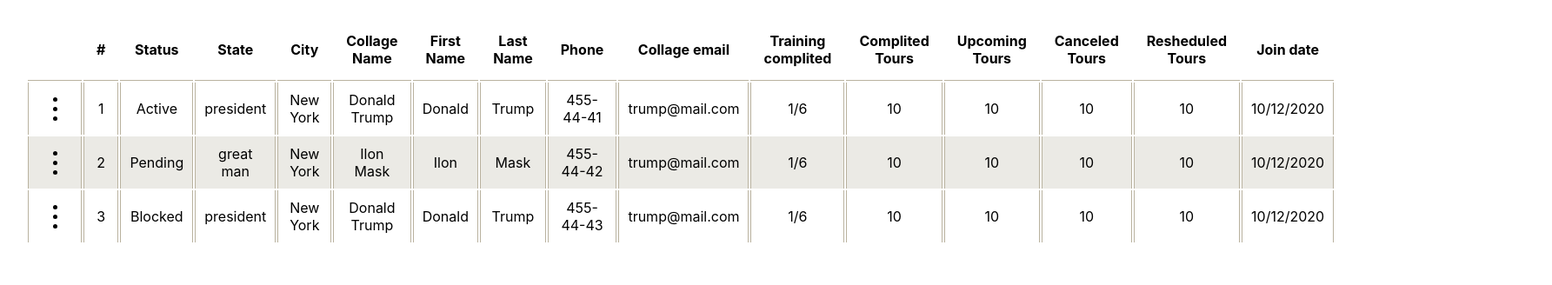
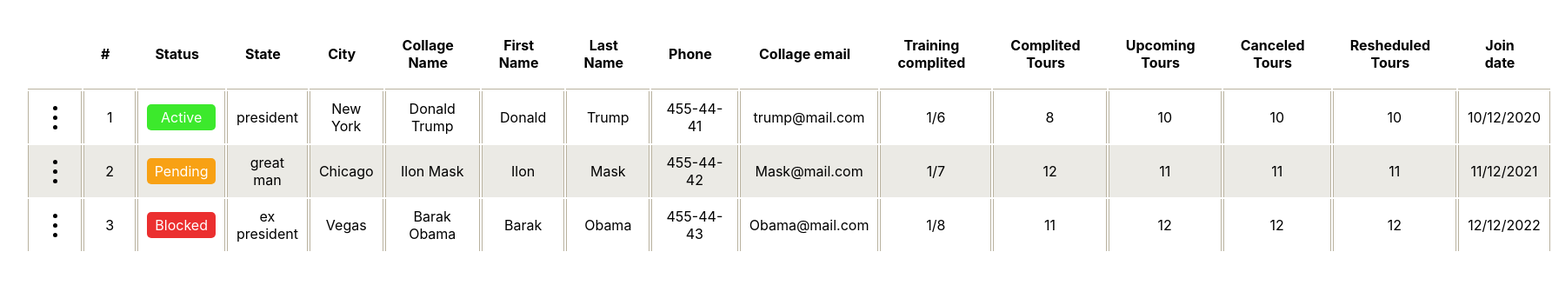
Before and after one commit to AndreyKornyusko/Table-luk, a React (Create React App) app in the folder my-app/: page / in a window 1280 px wide. Shown: the top 328 px of the page at 87% size, 1785 px wide, since content can reach past the window. Built offline with nearby package versions, Linux system fonts and the light colour scheme.

Commit message:
added head btn logic

```diff
--- a/my-app/src/Componets/Table/Table/Table.css
+++ b/my-app/src/Componets/Table/Table/Table.css
@@ -19,15 +19,39 @@ tr:nth-child(odd) {
 tr:nth-child(even) {
   background: #ebeae5;
   border-bottom: 1px solid #b9b29f;
-
 }
 
-.table__btn-td{
+.table__btn-td {
   text-align: center;
   padding: 0;
 }
 
-.table__head-btn{
+.table__head-btn {
   cursor: pointer;
+  padding: 10px;
+  padding-right: 20px;
+}
+
+.table__active-td {
+  display: block;
   padding: 5px;
+  border-radius: 5px;
+  background-color: rgb(60, 233, 44);
+  color: #fff;
 }
+
+.table__pending-td {
+  display: block;
+  padding: 5px;
+  border-radius: 5px;
+  background-color: rgb(248, 161, 20);
+  color: #fff;
+}
+
+.table__blocked-td {
+  display: block;
+  padding: 5px;
+  border-radius: 5px;
+  background-color: rgb(235, 47, 47);
+  color: #fff;
+}
--- a/my-app/src/Componets/Table/Table/Table.tsx
+++ b/my-app/src/Componets/Table/Table/Table.tsx
@@ -17,100 +17,129 @@ const Table = ({
   handleHeadBtnClickNumberCol,
   handleHeadBtnClickTextCol,
   handleHeadBtnClickDateCol
- }) => (
+}) => (
     <table className="table">
       <thead >
         <tr>
           <th >
           </th>
           <th >
-            <div id="rowIndex" className="table__head-btn"
+            <div id="rowIndex"
+              data-id="rowIndex"
+              className="table__head-btn"
               onClick={handleHeadBtnClickNumberCol}>
-              <div className="table__head-title">#</div>
+              <div data-id="rowIndex"
+                className="table__head-title">#</div>
             </div>
           </th>
           <th >
-            <div id="status" className="table__head-btn"
+            <div id="status"
+              data-id="status"
+              className="table__head-btn"
               onClick={handleHeadBtnClickTextCol}>
-              <div className="table__head-title">Status</div>
+              <div data-id="status" className="table__head-title">Status</div>
             </div>
           </th>
           <th >
-            <div id="state" className="table__head-btn"
+            <div id="state" data-id="state" className="table__head-btn"
               onClick={handleHeadBtnClickTextCol}>
-              <div className="table__head-title">State</div>
+              <div data-id="state" className="table__head-title">State</div>
             </div>
           </th>
           <th >
-            <div id="city" className="table__head-btn"
+            <div id="city"
+              data-id="city"
+              className="table__head-btn"
               onClick={handleHeadBtnClickTextCol}>
-              <div className="table__head-title">City</div>
+              <div data-id="city" className="table__head-title">City</div>
             </div>
           </th>
           <th >
-            <div id="collageName" className="table__head-btn"
+            <div id="collageName"
+              data-id="collageName"
+              className="table__head-btn"
               onClick={handleHeadBtnClickTextCol}>
-              <div className="table__head-title">Collage Name</div>
+              <div data-id="collageName" className="table__head-title">Collage Name</div>
             </div>
           </th>
           <th >
-            <div id="firstName" className="table__head-btn"
+            <div id="firstName"
+              data-id="firstName"
+              className="table__head-btn"
               onClick={handleHeadBtnClickTextCol}>
-              <div className="table__head-title">First Name</div>
+              <div data-id="firstName" className="table__head-title">First Name</div>
             </div>
           </th>
           <th >
-            <div id="lastName" className="table__head-btn"
+            <div id="lastName"
+              data-id="lastName"
+              className="table__head-btn"
               onClick={handleHeadBtnClickTextCol}>
-              <div className="table__head-title">Last Name</div>
+              <div data-id="lastName" className="table__head-title">Last Name</div>
             </div>
           </th>
           <th >
-            <div id="phone" className="table__head-btn"
+            <div id="phone"
+              data-id="phone"
+              className="table__head-btn"
               onClick={handleHeadBtnClickNumberCol}>
-              <div className="table__head-title">Phone</div>
+              <div data-id="phone" className="table__head-title">Phone</div>
             </div>
           </th>
           <th >
-            <div id="collageEmail" className="table__head-btn"
+            <div id="collageEmail"
+              data-id="phocollageEmailne"
+              className="table__head-btn"
               onClick={handleHeadBtnClickTextCol}>
-              <div className="table__head-title">Collage email</div>
+              <div data-id="collageEmail" className="table__head-title">Collage email</div>
             </div>
           </th>
           <th >
-            <div id="trainingComplited" className="table__head-btn"
+            <div id="trainingComplited"
+              data-id="trainingComplited"
+              className="table__head-btn"
               onClick={handleHeadBtnClickNumberCol}>
-              <div className="table__head-title">Training complited</div>
+              <div data-id="trainingComplited" className="table__head-title">Training complited</div>
             </div>
           </th>
           <th >
-            <div id="complitedTours" className="table__head-btn"
+            <div id="complitedTours"
+              data-id="complitedTours"
+              className="table__head-btn"
               onClick={handleHeadBtnClickNumberCol}>
-              <div className="table__head-title">Complited Tours</div>
+              <div data-id="complitedTours" className="table__head-title">Complited Tours</div>
             </div>
           </th>
           <th >
-            <div id="upcomingTours" className="table__head-btn"
+            <div id="upcomingTours"
+              data-id="upcomingTours"
+              className="table__head-btn"
               onClick={handleHeadBtnClickNumberCol}>
-              <div className="table__head-title">Upcoming Tours</div>
+              <div data-id="upcomingTours" className="table__head-title">Upcoming Tours</div>
             </div>
           </th>
           <th >
-            <div id="canceledTours" className="table__head-btn"
+            <div id="canceledTours"
+              data-id="canceledTours"
+              className="table__head-btn"
               onClick={handleHeadBtnClickNumberCol}>
-              <div className="table__head-title">Canceled Tours</div>
+              <div data-id="canceledTours" className="table__head-title">Canceled Tours</div>
             </div>
           </th>
           <th >
-            <div id="resheduledTours" className="table__head-btn"
+            <div id="resheduledTours"
+              data-id="resheduledTours"
+              className="table__head-btn"
               onClick={handleHeadBtnClickNumberCol}>
-              <div className="table__head-title">Resheduled Tours</div>
+              <div data-id="resheduledTours" className="table__head-title">Resheduled Tours</div>
             </div>
           </th>
           <th >
-            <div id="joinDate" className="table__head-btn"
+            <div id="joinDate"
+              data-id="joinDate"
+              className="table__head-btn"
               onClick={handleHeadBtnClickDateCol}>
-              <div className="table__head-title">Join date</div>
+              <div data-id="joinDate" className="table__head-title">Join date</div>
             </div>
           </th>
         </tr>
--- a/my-app/src/Componets/Table/TableContainer/TableContainer.tsx
+++ b/my-app/src/Componets/Table/TableContainer/TableContainer.tsx
@@ -5,15 +5,15 @@ import Table from '../Table/Table';
 const items = [
   {
     id: 101, status: "Active", state: "president", city: "New York", collageName: "Donald Trump", firstName: "Donald", lastName: "Trump", phone: "455-44-41", collageEmail: "trump@mail.com", trainingComplited: "1/6",
-    complitedTours: "10", upcomingTours: "10", canceledTours: "10", resheduledTours: "10", joinDate: "10/12/2020"
+    complitedTours: 8, upcomingTours: "10", canceledTours: "10", resheduledTours: "10", joinDate: "10/12/2020"
   },
   {
-    id: 102, status: "Pending", state: "great man", city: "New York", collageName: "Ilon Mask", firstName: "Ilon", lastName: "Mask", phone: "455-44-42", collageEmail: "trump@mail.com", trainingComplited: "1/6",
-    complitedTours: "10", upcomingTours: "10", canceledTours: "10", resheduledTours: "10", joinDate: "10/12/2020"
+    id: 102, status: "Pending", state: "great man", city: "Chicago", collageName: "Ilon Mask", firstName: "Ilon", lastName: "Mask", phone: "455-44-42", collageEmail: "Mask@mail.com", trainingComplited: "1/7",
+    complitedTours: 12, upcomingTours: "11", canceledTours: "11", resheduledTours: "11", joinDate: "11/12/2021"
   },
   {
-    id: 103, status: "Blocked", state: "president", city: "New York", collageName: "Donald Trump", firstName: "Donald", lastName: "Trump", phone: "455-44-43", collageEmail: "trump@mail.com", trainingComplited: "1/6",
-    complitedTours: "10", upcomingTours: "10", canceledTours: "10", resheduledTours: "10", joinDate: "10/12/2020"
+    id: 103, status: "Blocked", state: "ex president", city: "Vegas", collageName: "Barak Obama", firstName: "Barak", lastName: "Obama", phone: "455-44-43", collageEmail: "Obama@mail.com", trainingComplited: "1/8",
+    complitedTours: 11, upcomingTours: "12", canceledTours: "12", resheduledTours: "12", joinDate: "12/12/2022"
   },
 ]
 
@@ -23,12 +23,12 @@ export default function TableContainer() {
   const [rowStatus, setRowStatus] = useState({ id: 1000065465665661654611, status: "" });
 
   useEffect(() => {
+
     const indexedStateItems = stateItems.map((item, index) => {
       item.index = index + 1
       return { id: item.id, status: item.status, rowIndex: index + 1 }
     });
-    console.log("indexedStateItems", indexedStateItems)
-
+    setState(indexedStateItems);
 
     const handledItems = stateItems.map(item => {
       if (item.id === rowStatus.id) {
@@ -56,6 +56,31 @@ export default function TableContainer() {
     setRowStatus(status)
   }
 
+
+  const handleHeadBtnClickNumberCol = (e) => {
+    console.log('taget data-id', e.target.dataset['id'])
+
+    const itemsToSort = stateItems;
+    console.log("itemsToSort", itemsToSort)
+
+    const sortBy = (a, b) => a.complitedTours - b.complitedTours;
+    const sortedItems=itemsToSort.sort(sortBy);
+    console.log("sortedItems", sortedItems)
+    const itemsAfterSort = sortedItems.reverse()
+    console.log("itemsAfterSort", itemsAfterSort)
+    setState(itemsAfterSort)
+
+  }
+
+
+  const handleHeadBtnClickTextCol = (e) => {
+    console.log('taget data-id', e.target.dataset['id'])
+  }
+
+  const handleHeadBtnClickDateCol = (e) => {
+    console.log('taget data-id', e.target.dataset['id'])
+  }
+
   console.log("stateItems", stateItems)
   console.log("rowStatus", rowStatus)
 
@@ -64,6 +89,10 @@ export default function TableContainer() {
       <Table
         items={stateItems}
         handleChooseBtnClick={handleChooseBtnClick}
+        handleHeadBtnClickNumberCol={handleHeadBtnClickNumberCol}
+        handleHeadBtnClickTextCol={handleHeadBtnClickTextCol}
+        handleHeadBtnClickDateCol={handleHeadBtnClickDateCol}
+
       />
     </div>
   )
```
Also changed, not shown: 1 other file (tests, documents, lock files or other folders).
